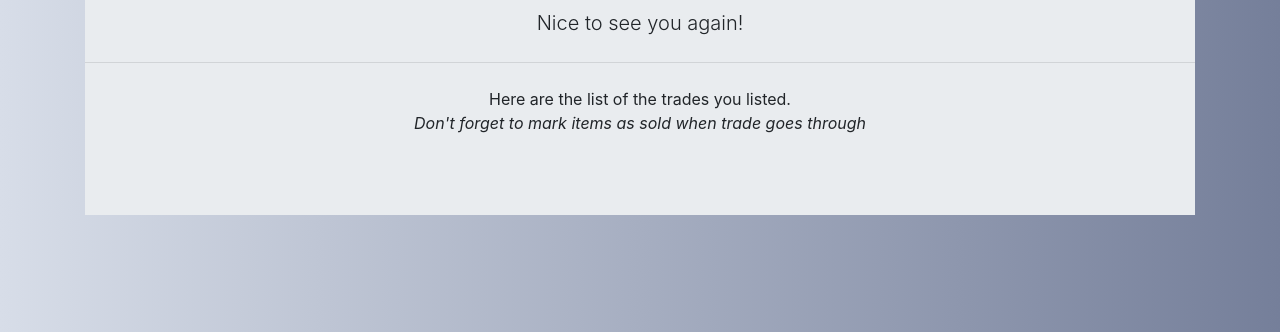
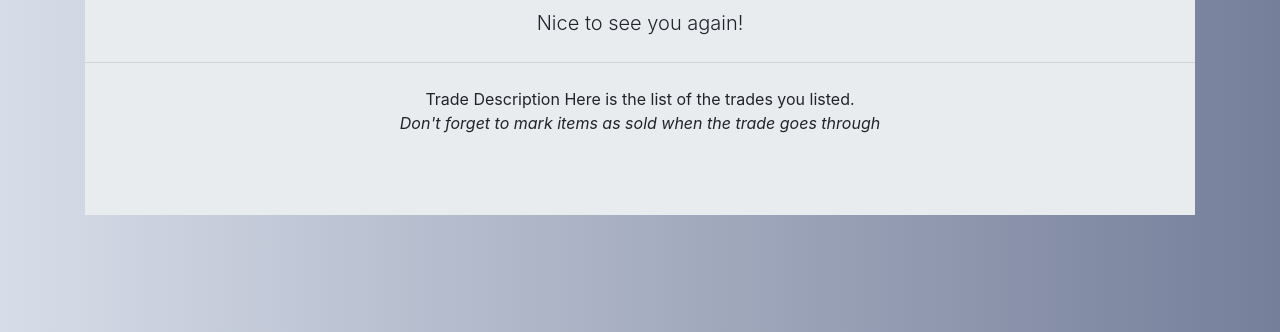
Before and after one commit to Code-Institute-Submissions/nickl98-StarTradeMS3_AugResub, a Flask app: template templates/profile.html in a window 1280 px wide. Shown: the part 187-519 px from the top of the page. Run offline with Flask 2, Linux system fonts and the light colour scheme; the template is opened without the code that fills it, so the values that code supplies are empty; some libraries are stand-ins or nearby versions.

Commit message:
Grammer mistake on profile.html

```diff
--- a/templates/profile.html
+++ b/templates/profile.html
@@ -5,8 +5,8 @@
     <p class="lead text-center">Nice to see you again!</p>
     <hr class="my-4" />
     <p class="text-center">
-        Here are the list of the trades you listed. <br />
-        <i>Don't forget to mark items as sold when trade goes through</i>
+        Trade Description  Here is the list of the trades you listed. <br />
+        <i>Don't forget to mark items as sold when the trade goes through</i>
     </p>
 </div>
 
```
